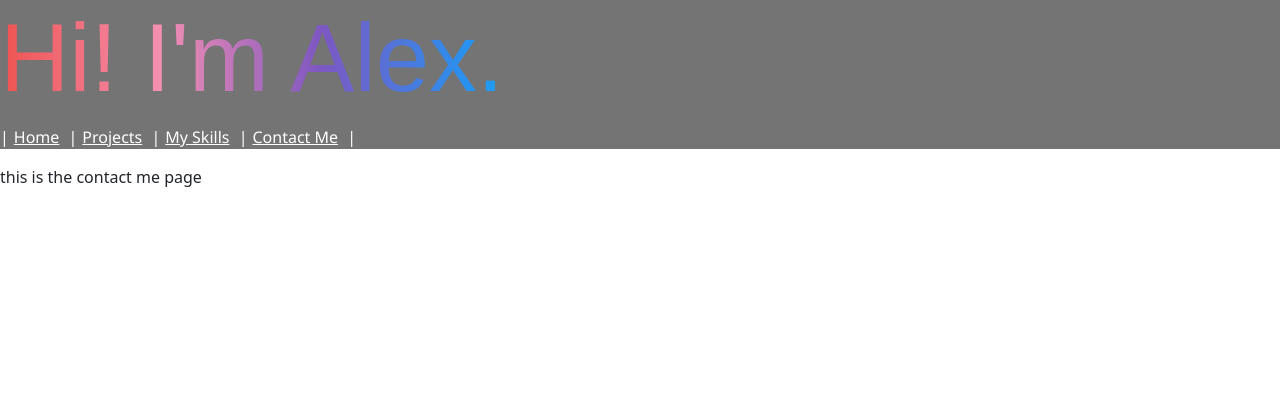
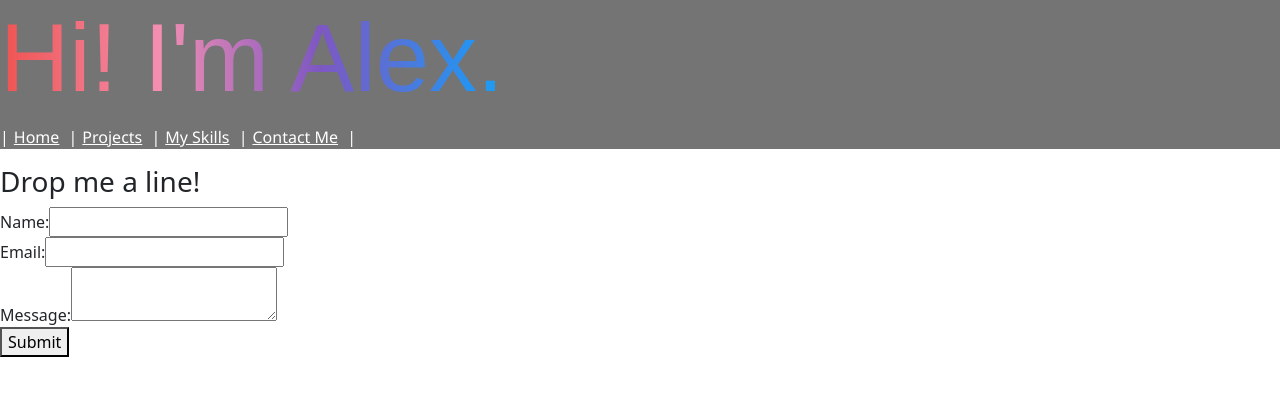
Before and after one commit to alexiusvdt/profile, a React (Create React App) app: page /contact-me in a window 1280 px wide. Shown: the top 396 px of the page. Built offline with nearby package versions, Linux system fonts and the light colour scheme.

Commit message:
add form to contact

```diff
--- a/src/components/ContactMe.js
+++ b/src/components/ContactMe.js
@@ -1,9 +1,52 @@
-import React from "react";
+import React, { useState } from "react";
 
-function ContactMe(){
+const ContactForm = () => {
+  const [status, setStatus] = useState("Submit");
+  const handleSubmit = async (e) => {
+    e.preventDefault();
+
+    setStatus("Sending...");
+
+    const { name, email, message } = e.target.elements;
+
+    let details = {
+      name: name.value,
+      email: email.value,
+      message: message.value,
+    };
+    let response = await fetch("http://localhost:5000/contact", {
+      method: "POST",
+      headers: {
+        "Content-Type": "application/json;charset=utf-8",
+      },
+      body: JSON.stringify(details),
+    });
+    setStatus("Submit");
+    let result = await response.json();
+    alert(result.status);
+  };
+
   return (
-    <p> this is the contact me page</p>
+    <>
+    <h3>Drop me a line!</h3>
+    <form onSubmit={handleSubmit}>
+      <div>
+        <label htmlFor="name">Name:</label>
+        <input type="text" id="name" required />
+      </div>
+      <div>
+        <label htmlFor="email">Email:</label>
+        <input type="email" id="email" required />
+      </div>
+      <div>
+        <label htmlFor="message">Message:</label>
+        <textarea id="message" required />
+      </div>
+      <button type="submit">{status}</button>
+    </form>
+    </>
   );
-}
+};
 
-export default ContactMe;
+
+export default ContactForm;
```
